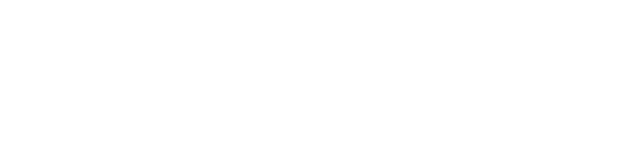
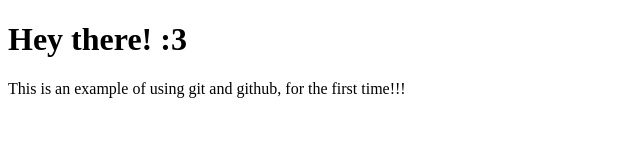
Before and after one commit to lilybark/website-demo, a plain HTML site: page index.html in a window 1280 px wide. Shown: the whole page, without its empty margins (0-640 px from the left). Drawn offline with Linux system fonts and the light colour scheme.

Commit message:
updates index.html

```diff
--- a/index.html
+++ b/index.html
@@ -1,12 +1,12 @@
 <!DOCTYPE html>
 
-<html lang=" = "en">
+<html lang= "en">
 <head> </head>
 <title> </title>
 <body>
 
-    <h1> </h1>
-    <p> </p>
+    <h1> Hey there! :3 </h1>
+    <p> This is an example of using git and github, for the first time!!! </p>
 
 </body>
 
```
